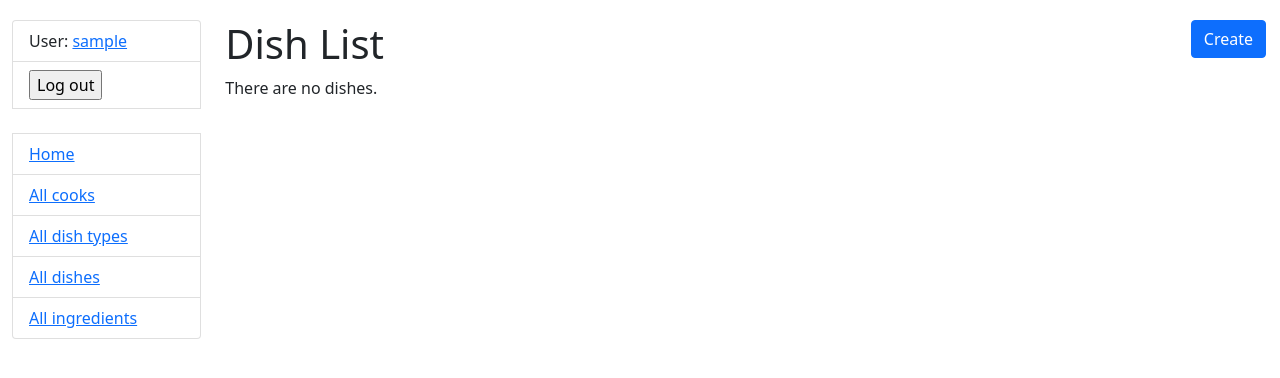
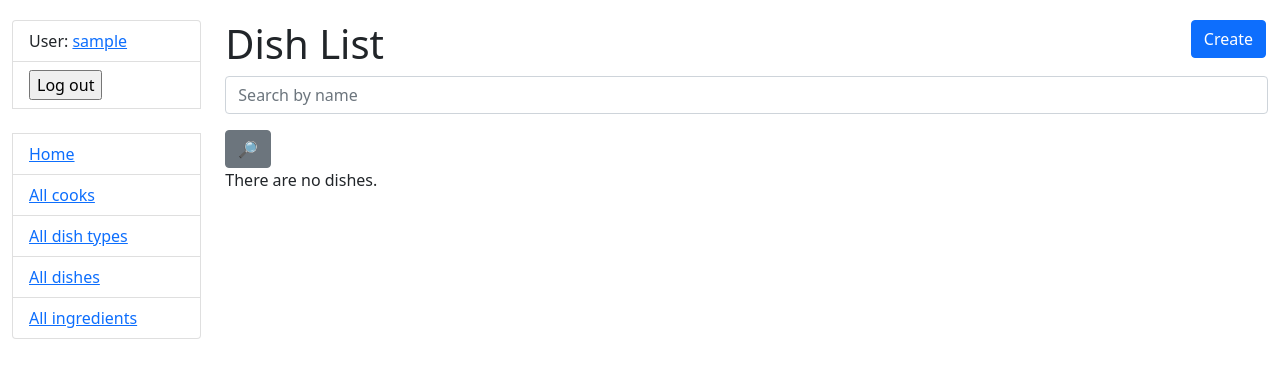
Before and after one commit to m1b0mb0/kitchen-management-system, a Django app: page /dishes/ in a window 1280 px wide. Shown: the top 378 px of the page. Run offline with Django 5.2, Linux system fonts and the light colour scheme; the visitor is signed in with stand-in values (Sample User, id 1); data that the repository does not hold is empty; some libraries are stand-ins or nearby versions.

Commit message:
Add reusable search form template include

```diff
--- /dev/null
+++ b/templates/includes/search_form.html
@@ -0,0 +1,6 @@
+{% load crispy_forms_filters %}
+
+<form action="" method="get" class="form-inline">
+  {{ search_form|crispy }}
+  <input class="btn btn-secondary" type="submit" value="🔎">
+</form>
--- a/templates/kitchen/cook_list.html
+++ b/templates/kitchen/cook_list.html
@@ -4,6 +4,8 @@
   <h1>Cook List
     <a href="{% url 'kitchen:cook-create' %}" class="btn btn-primary link-to-page">Create</a>
   </h1>
+
+  {% include "includes/search_form.html" %}
 
   {% if cook_list %}
   <table class="table">
--- a/templates/kitchen/dish_list.html
+++ b/templates/kitchen/dish_list.html
@@ -6,6 +6,9 @@
       Create
     </a>
   </h1>
+
+  {% include "includes/search_form.html" %}
+
   {% if dish_list %}
     <table class="table">
       <tr>
--- a/templates/kitchen/dish_type_list.html
+++ b/templates/kitchen/dish_type_list.html
@@ -6,6 +6,9 @@
       Create
     </a>
   </h1>
+
+  {% include "includes/search_form.html" %}
+
   {% if dish_type_list %}
     <table class="table">
       <tr>
--- a/templates/kitchen/ingredient_list.html
+++ b/templates/kitchen/ingredient_list.html
@@ -6,6 +6,9 @@
       Create
     </a>
   </h1>
+
+  {% include "includes/search_form.html" %}
+
   {% if ingredient_list %}
     <table class="table">
       <tr>
```
